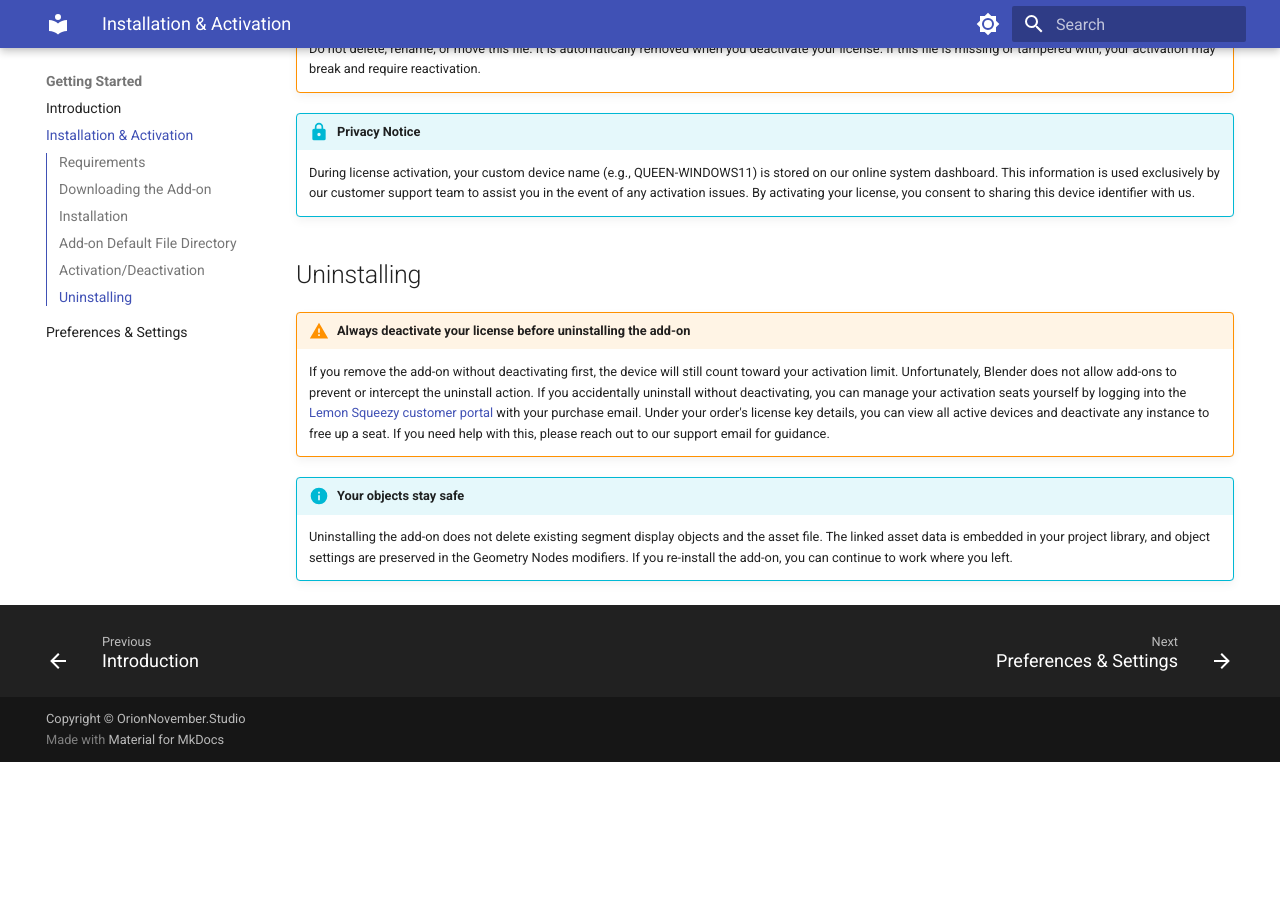
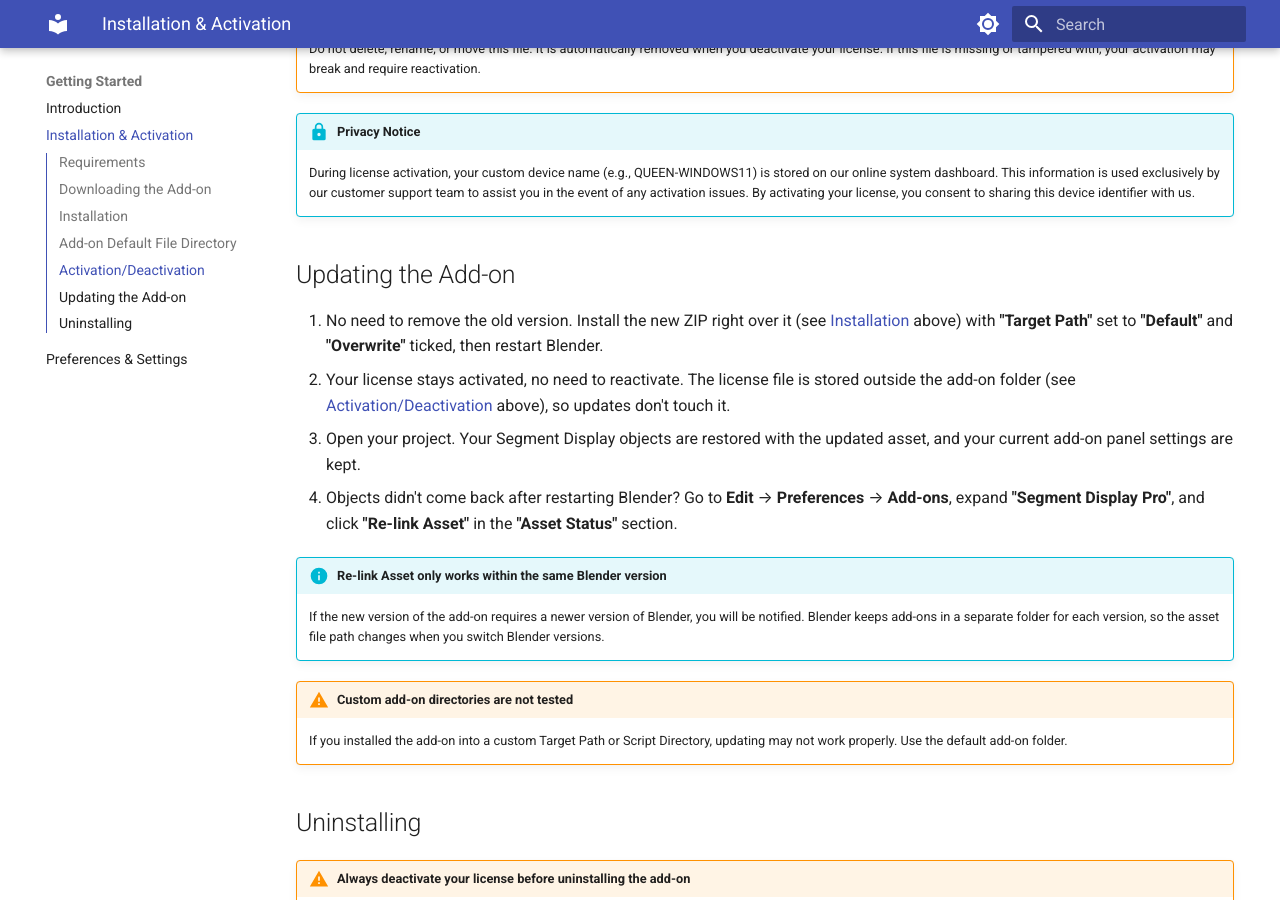
Before and after one commit to ahmetmaya-orion/segment-display-pro-docs, an MkDocs documentation site: the page built from docs/installation.md, in a window 1280 px wide and 900 px high, scrolled down 2677 px. Built offline with MkDocs 1.6.1 and Material for MkDocs 9.7.7, drawn with Linux system fonts in a browser that asks for light colours; before the commit the page ends 3439 px from its top, so only the background shows below that.

Commit message:
docs(installation): add Updating the Add-on section

```diff
--- a/docs/installation.md
+++ b/docs/installation.md
@@ -77,6 +77,19 @@
 !!! privacy "Privacy Notice"
     During license activation, your custom device name (e.g., QUEEN-WINDOWS11) is stored on our online system dashboard. This information is used exclusively by our customer support team to assist you in the event of any activation issues. By activating your license, you consent to sharing this device identifier with us.
 
+## Updating the Add-on
+
+1. No need to remove the old version. Install the new ZIP right over it (see [Installation](#installation) above) with **"Target Path"** set to **"Default"** and **"Overwrite"** ticked, then restart Blender.
+2. Your license stays activated, no need to reactivate. The license file is stored outside the add-on folder (see [Activation/Deactivation](#activationdeactivation) above), so updates don't touch it.
+3. Open your project. Your Segment Display objects are restored with the updated asset, and your current add-on panel settings are kept.
+4. Objects didn't come back after restarting Blender? Go to **Edit** → **Preferences** → **Add-ons**, expand **"Segment Display Pro"**, and click **"Re-link Asset"** in the **"Asset Status"** section.
+
+!!! info "Re-link Asset only works within the same Blender version"
+    If the new version of the add-on requires a newer version of Blender, you will be notified. Blender keeps add-ons in a separate folder for each version, so the asset file path changes when you switch Blender versions.
+
+!!! warning "Custom add-on directories are not tested"
+    If you installed the add-on into a custom Target Path or Script Directory, updating may not work properly. Use the default add-on folder.
+
 ## Uninstalling
 
 !!! warning "Always deactivate your license before uninstalling the add-on"
```
